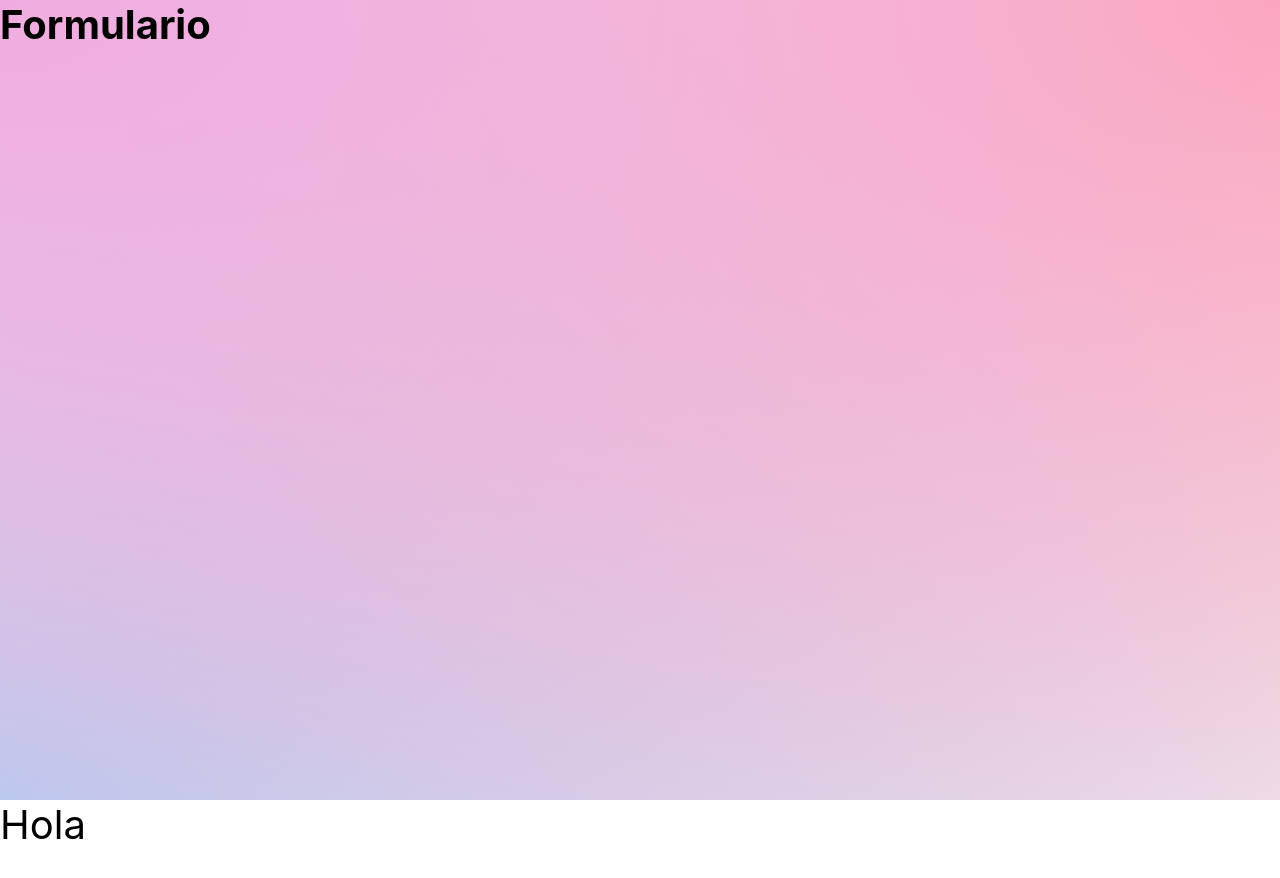
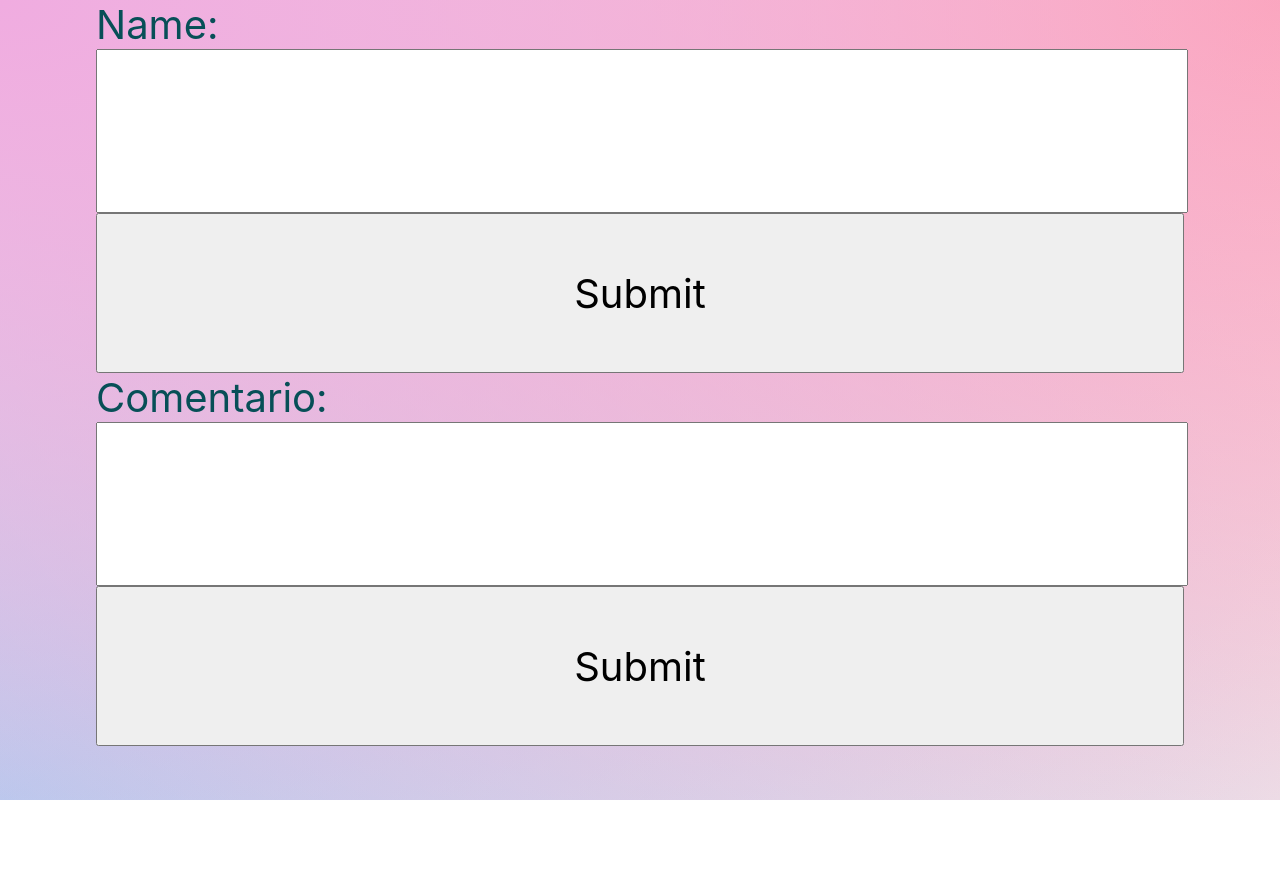
Before and after one commit to Sanki0/ihc-project, a React (Vite) app in the folder front/: page /formulario in a window 1280 px wide. Shown: the top 878 px of the page. After the commit the page ends 800 px from the top, so only its background shows below. Built offline with nearby package versions, Linux system fonts and the light colour scheme.

Commit message:
feat: adding form

```diff
--- a/front/src/pages/Formulario.jsx
+++ b/front/src/pages/Formulario.jsx
@@ -4,9 +4,19 @@
 
 export default function Formulario() {
     return (
-        <div>
-            <h1>Formulario</h1>
-            <p>Hola</p>
+        <div className="Menu">
+            <form>
+                <label>
+                    Name:
+                    <input type="text" name="name" />
+                </label>
+                <input type="submit" value="Submit" />
+                <label>
+                    Comentario:
+                    <input type="text" name="name" />
+                </label>
+                <input type="submit" value="Submit" />
+            </form>
         </div>
     );
 }
```
